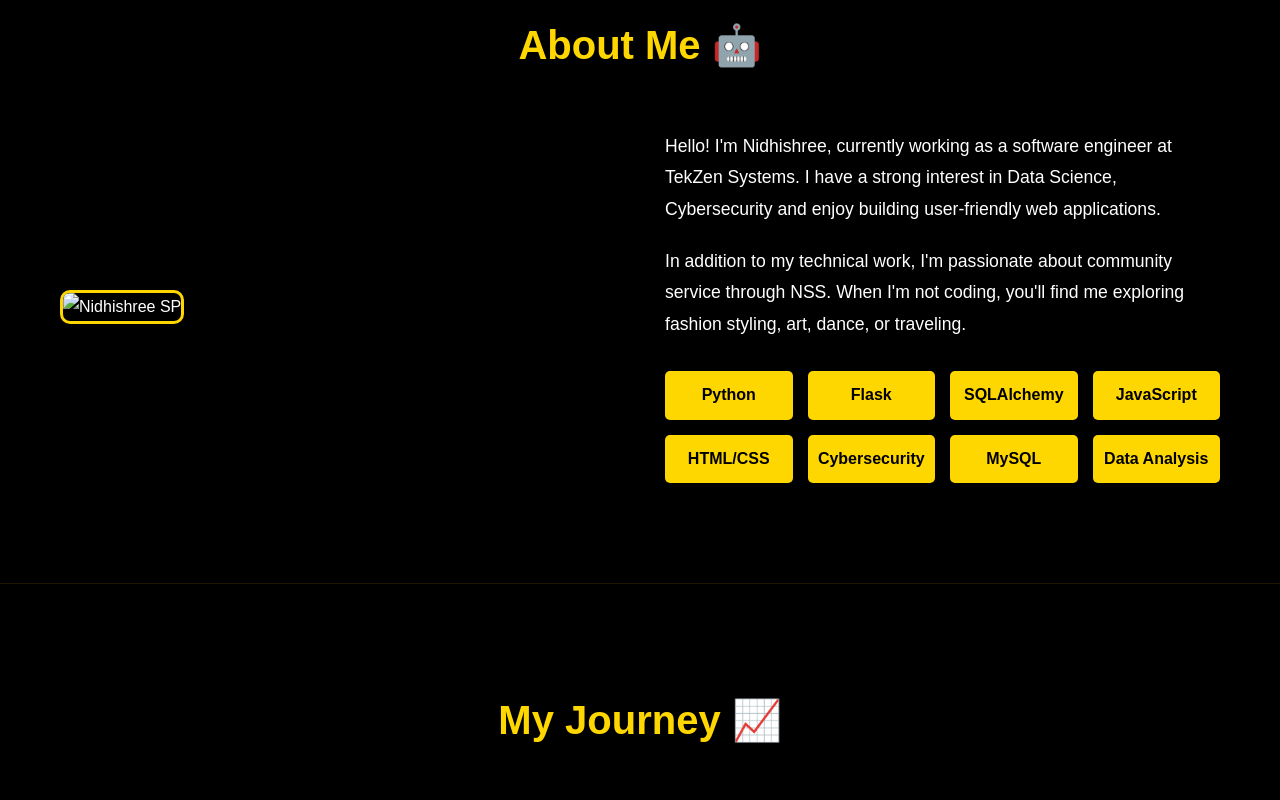
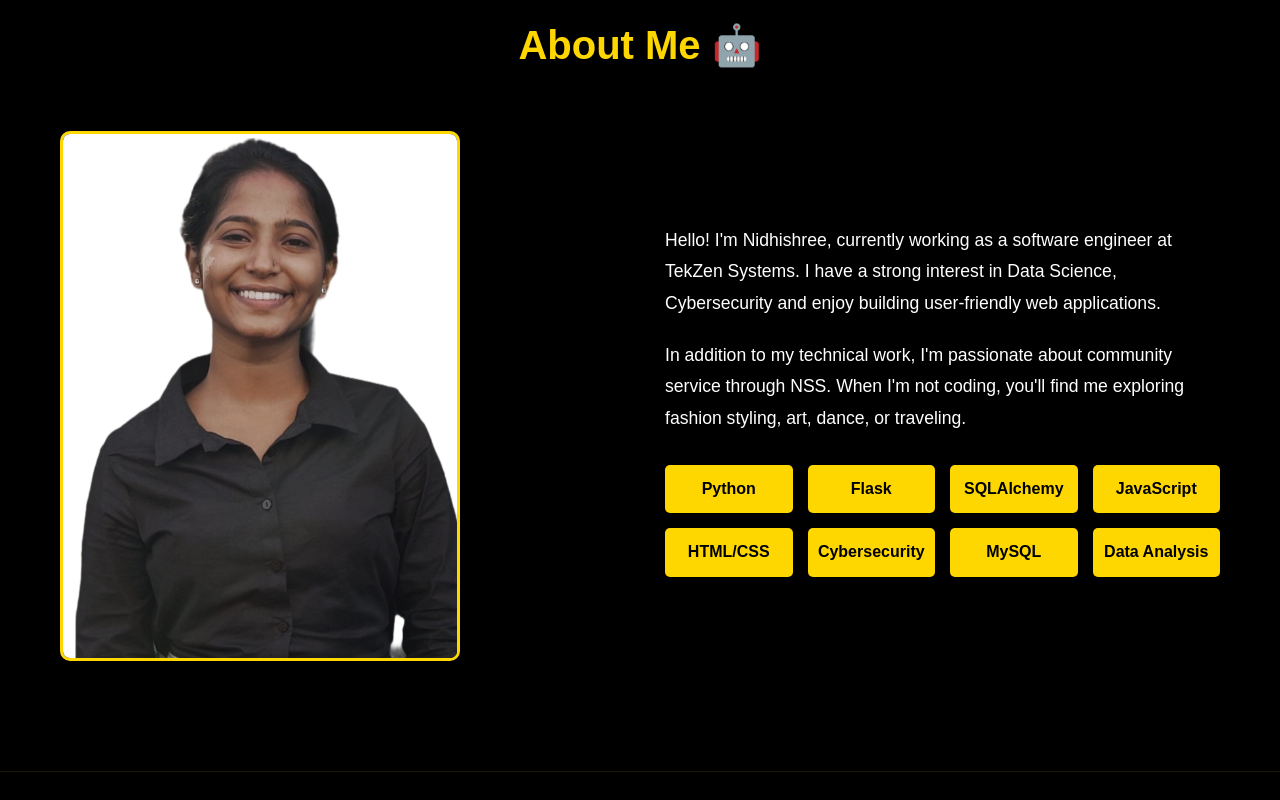
Before and after one commit to Nidhishree-S-P/Portfolio, a plain HTML site: page index.html in a window 1280 px wide. Shown: the part 920-1720 px from the top of the page. Drawn offline with nearby package versions, Linux system fonts and the light colour scheme.

Commit message:
Update index.html

```diff
--- a/index.html
+++ b/index.html
@@ -353,7 +353,7 @@
                 <h2 class="section-title">About Me <span class="floating">🤖</span></h2>
                 <div class="about-content">
                     <div>
-                        <img src="images/me.png"
+                        <img src="me.png"
                              alt="Nidhishree SP" class="profile-image">
                     </div>
                     <div>
```
